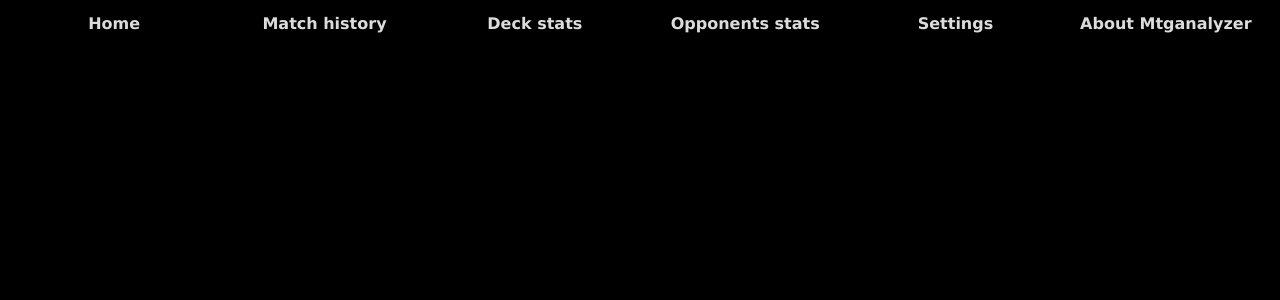
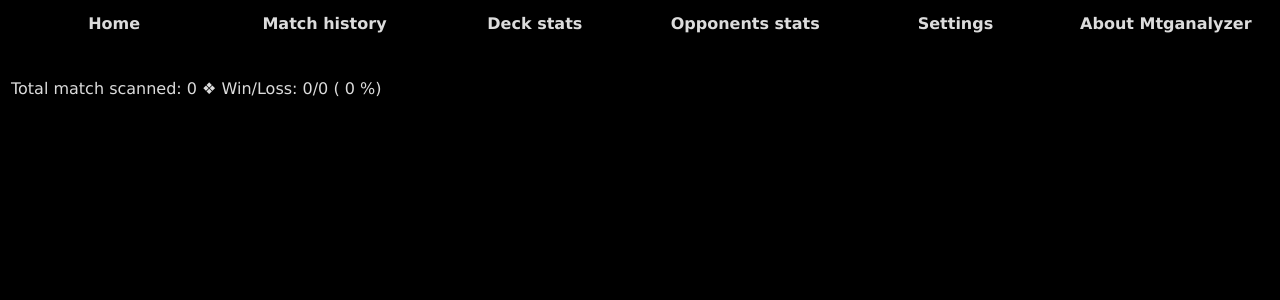
Before and after one commit to AlanFromJapan/MTGA-experiments, a Flask app: page /matchhistory in a window 1280 px wide. Shown: the top 300 px of the page. Run offline with Flask 2, Linux system fonts and the light colour scheme; data that the repository does not hold is empty; parts of the project's set-up code (start-up, migrations or seed data) failed here and were passed over.

Commit message:
Added more stats on historic page and genral stats on opening(raw data now)

```diff
--- a/mtganalyzer/db.py
+++ b/mtganalyzer/db.py
@@ -162,7 +162,8 @@
 (SELECT COUNT(1) FROM MATCH m WHERE m.deck_id = d.deck_id) as TotalMatch,
 (SELECT COUNT(1) FROM MATCH m WHERE m.deck_id = d.deck_id AND m.RESULT = "Victory") as TotalWin,
 (SELECT COUNT(1) FROM MATCH m WHERE m.deck_id = d.deck_id AND m.RESULT = "Defeat") as TotalLoss,
-(SELECT AVG(strftime('%s', m.MATCH_END) - strftime('%s', m.MATCH_START)) FROM MATCH m WHERE m.deck_id = d.deck_id) as AvgMatchLengthInSec
+(SELECT AVG(strftime('%s', m.MATCH_END) - strftime('%s', m.MATCH_START)) FROM MATCH m WHERE m.deck_id = d.deck_id) as AvgMatchLengthInSec,
+CAST(100.00 * (1.00 * (SELECT COUNT(1) FROM MATCH m WHERE m.deck_id = d.deck_id AND m.RESULT = "Victory")) / (1.00 * (SELECT COUNT(1) FROM MATCH m WHERE m.deck_id = d.deck_id)) as int) as WinRatioPercent
 
 from DECK d
 WHERE :id IS NULL OR (:id IS NOT NULL AND d.deck_id = :id)
@@ -180,3 +181,39 @@
 
 def dict_from_row(row):
     return dict(zip(row.keys(), row))
+
+
+
+######################################################################
+## Returns general stats
+#
+def getGeneralStats ():
+    conn = sqlite3.connect(DB_FILE)
+    try:
+        #get the results with column names and not only index https://docs.python.org/3/library/sqlite3.html#sqlite3.Connection.row_factory
+        conn.row_factory = sqlite3.Row
+        #in that order
+        cur  = conn.cursor()
+
+        scriptFile = os.path.join(".", os.path.join("sql",  "getStats.sql"))
+        #print ("DBG: execute script " + scriptFile)
+
+        content = open(scriptFile, "rt").read()
+        #print("DBG content: " + content)
+
+        #executes the script but does not return content of the final "SELECT", have to do it after with an regular execute
+        cur.executescript(content)
+        #read the result
+        cur.execute("SELECT * FROM tmpStats;")
+
+        #make an array of dict of the output
+        res = []
+        for row in cur.fetchall():
+            #print("DBG row=" + str(row))
+            res.append(dict_from_row(row))
+
+        return res
+    except Exception as ex:
+        print ("ERROR in getGeneralStats() : " + str(ex))
+    finally:
+        conn.close()
--- a/mtganalyzer/main.py
+++ b/mtganalyzer/main.py
@@ -25,8 +25,9 @@
 
 @app.route('/')
 def homepage():
-    #return 'Hello world <img src="%s" />' % (mtgalib.getImageURLFromArenaID(78909, "small"))
-    return render_template("template01.html", pagename="MTGAnalyzer - home", pagecontent='Hello world !')
+    stats = db.getGeneralStats()
+
+    return render_template("template01.html", pagename="MTGAnalyzer - home", pagecontent=stats)
 
 
 
@@ -43,8 +44,17 @@
 @app.route('/matchhistory')
 def matchHistoryPage():
     matches = db.getMatchLatest(100)
+    stats = dict()
+    stats["total"] = 0
+    stats["win"] = 0
 
-    return render_template("history01.html", pagename="MTGAnalyzer - match history", matches=matches)
+    for m in matches:
+        stats["total"] = stats["total"] +1
+        stats["win"] = stats["win"] + (1 if m.matchOutcomeForYou == "Victory" else 0)
+
+    stats["winratio"] = "{0:.0f}".format( (100.0 * stats["win"] / stats["total"]) if not stats["total"] == 0 else 0 )
+
+    return render_template("history01.html", pagename="MTGAnalyzer - match history", matches=matches, stats=stats)
 
 
 @app.route('/decks')
--- /dev/null
+++ b/mtganalyzer/sql/getStats.sql
@@ -0,0 +1,15 @@
+DROP TABLE IF EXISTS tmpStats;
+
+CREATE TEMPORARY TABLE tmpStats AS
+SELECT "MostOpponent" as Item, OPPONENT_NAME as Val, count(Opponent_name) as cnt  FROM MATCH m GROUP by OPPONENT_NAME order by count(Opponent_name) DESC LIMIT 1
+;
+INSERT INTO tmpStats
+SELECT "MostPlayedDeck" as Item, DECK_NAME as Val, count(m.DECK_ID) as cnt from MATCH m join DECK d on m.DECK_ID = d.DECK_ID GROUP by m.deck_id order by count(m.deck_id) desc LIMIT 1
+;
+INSERT INTO tmpStats
+SELECT "MostWinningDeck" as Item, DECK_NAME as Val, count(m.DECK_ID) as cnt from MATCH m join DECK d on m.DECK_ID = d.DECK_ID where m.RESULT = "Victory" GROUP by m.deck_id order by count(m.deck_id) desc LIMIT 1
+;
+INSERT INTO tmpStats
+SELECT "AvgMatchLenSec" as Item, CAST(avg(strftime('%s', m.MATCH_END) - strftime('%s', m.MATCH_START))  as varchar(10)), 0 as cnt from MATCH m
+;
+SELECT * FROM tmpStats;
--- a/mtganalyzer/templates/history01.html
+++ b/mtganalyzer/templates/history01.html
@@ -21,6 +21,15 @@
 </table>
 <br/>
 <br/>
+
+<table>
+  <tr>
+    <td>
+    Total match scanned: {{ stats["total"] }} ❖ Win/Loss: {{ stats["win"] }}/{{ stats["total"] - stats["win"] }} ( {{stats["winratio"]}} %)
+    </td>
+  </tr>
+</table>
+
 {% for m in matches %}
 
 <table class="matchhistory">
```
Also changed, not shown: mtganalyzer/templates/decksstats01.html (+21 -2 lines).
